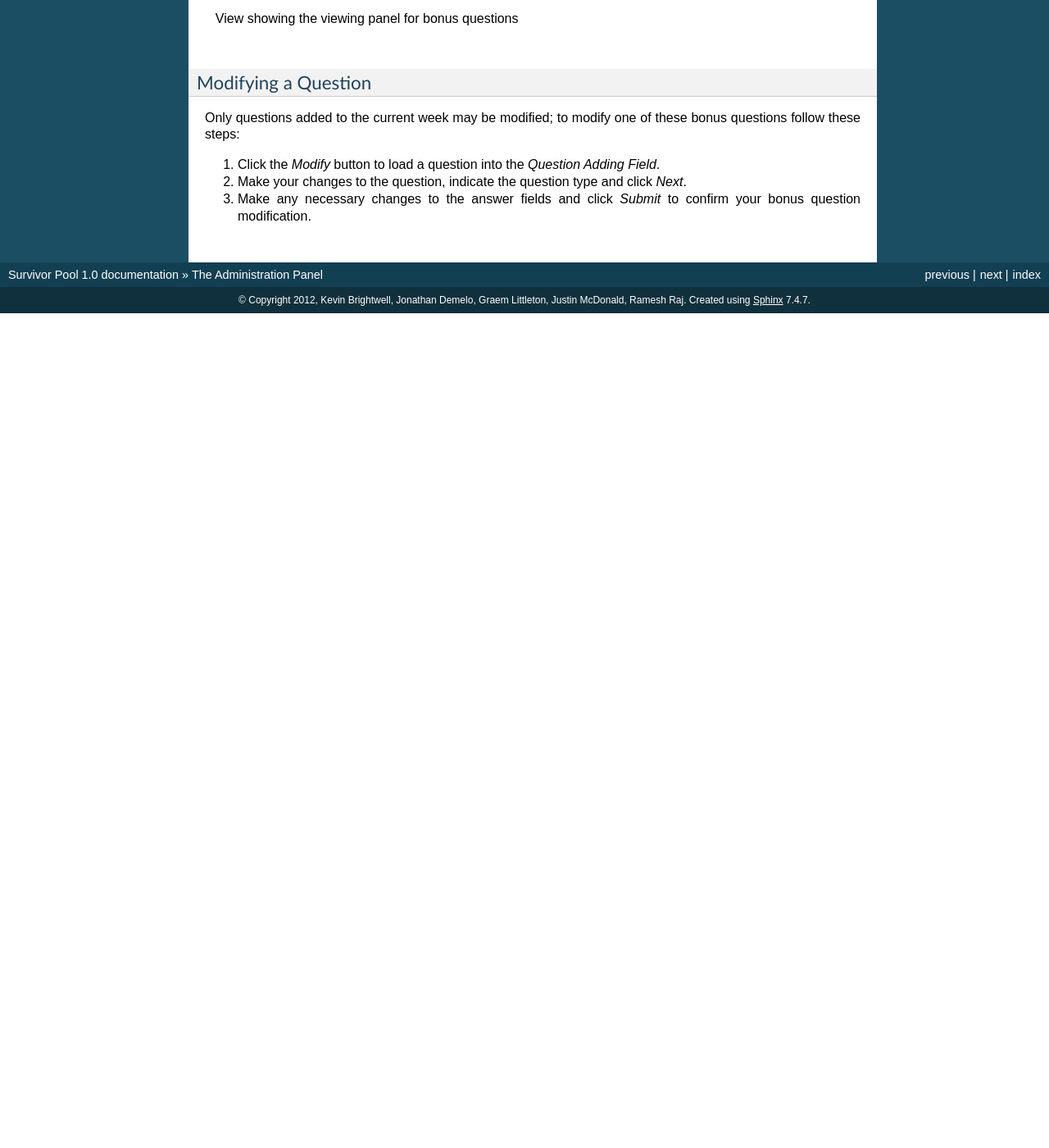
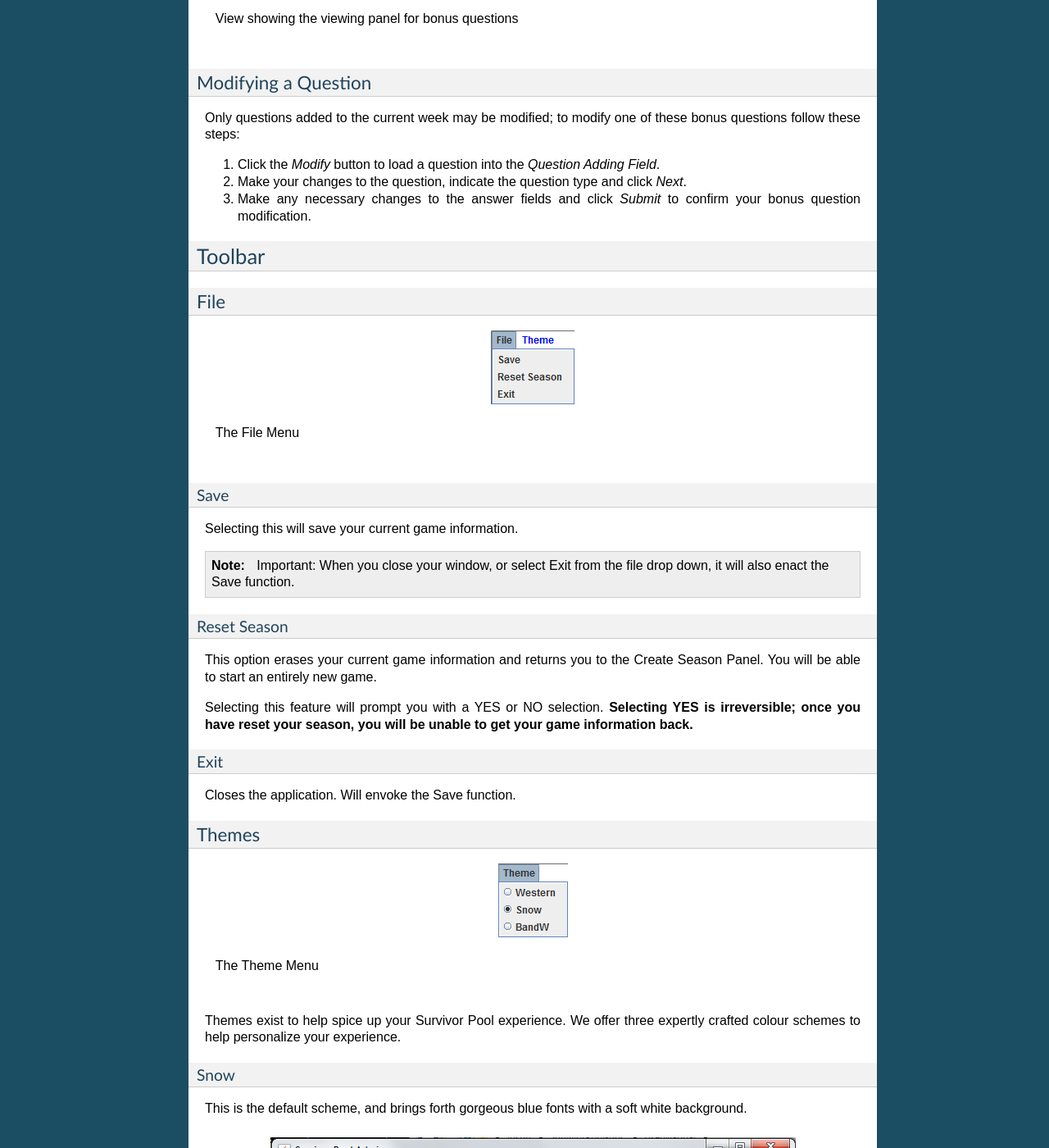
Before and after one commit to CS2212-2012-G2/SurvivorPool-doc, a Sphinx documentation site: the page built from Asn4/source/admin.rst, in a window 1280 px wide and 1400 px high, scrolled down 11639 px. Shown: the whole window at 82% size. Built offline with Sphinx 7.4.7, drawn with Linux system fonts in a browser that asks for light colours; before the commit the page ends 12021 px from its top, so only the background shows below that; some of the changed text lies outside the part shown.

Commit message:
Moved toolbar into admin

```diff
--- a/Asn4/source/admin.rst
+++ b/Asn4/source/admin.rst
@@ -81,6 +81,8 @@ to the `General Panel`_.
 
 .. index::
    single: General Panel
+
+.. _gen-panel:
 
 General Panel
 ~~~~~~~~~~~~~~
@@ -579,3 +581,75 @@ bonus questions follow these steps:
 
 3. Make any necessary changes to the answer fields and click `Submit` to
    confirm your bonus question modification.
+
+Toolbar
+~~~~~~~~~~~~~
+
+File
+=======
+
+.. figure:: img/UserManual/MenuBarFile.png
+
+   The File Menu
+
+
+Save
+++++++++
+
+Selecting this will save your current game information.
+
+.. note::
+   Important: When you close your window, or select Exit from the file drop down, it
+   will also enact the Save function.
+
+Reset Season
+++++++++++++++++++
+
+This option erases your current game information and returns you to the Create Season Panel.  You will be able to start an entirely new game.
+
+Selecting this feature will prompt you with a YES or NO selection. **Selecting YES is irreversible; once you have reset your season, you will be unable to get your game information back.**
+
+Exit
+++++++++++++
+
+Closes the application.  Will envoke the Save function.
+
+.. index::
+   pair: Themes; UI
+
+Themes
+==========
+
+.. figure:: img/UserManual/MenuBarTheme.png
+
+   The Theme Menu
+
+
+Themes exist to help spice up your Survivor Pool experience.  We offer three expertly crafted colour schemes to help personalize your experience.
+
+Snow
++++++++++++
+
+This is the default scheme, and brings forth gorgeous blue fonts with a soft white background.
+
+.. figure:: img/UserManual/SnowTheme.png
+
+   Snow theme applied to the :ref:`General Panel <gen-panel>`
+
+BandW
+++++++++++++
+
+A classic.  Stylish black and white appearance to give the application a classier look.
+
+.. figure:: img/UserManual/BandWTheme.png
+
+   Black and White theme applied to the :ref:`General Panel <gen-panel>`
+
+Western
++++++++++++++++
+
+Show off your pride for `Western University <http://www.westernu.ca>`_ with this theme.
+
+.. figure:: img/UserManual/WesternTheme.png
+
+   Western Theme applied to the :ref:`General Panel <gen-panel>`
--- a/Asn4/source/index.rst
+++ b/Asn4/source/index.rst
@@ -13,4 +13,3 @@ Contents:
 
    admin
    client
-   toolbar
```
Also changed, not shown: Asn4/source/client.rst (+44 -24 lines), 1 other file.
